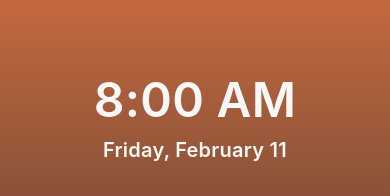
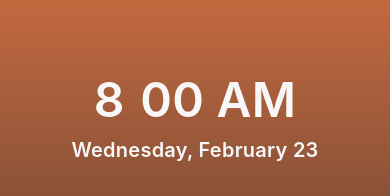
Before and after one commit to ETS-ReactNative1/sleepmate-app, a React Native app: screen /Awake in a window 390 px wide. Shown: the part 201-397 px from the top of the page. Built offline with nearby package versions, Linux system fonts and the light colour scheme.

Commit message:
Added animations and removed hardcoded dates from screens.

```diff
--- a/screens/Asleep.js
+++ b/screens/Asleep.js
@@ -3,25 +3,21 @@ import { View, Text } from 'react-native'
 import { styles } from '../components/Styles'
 import SolidButton from '../components/SolidButton'
 import { LinearGradient } from 'expo-linear-gradient'
+import { getNextDay } from '../utils/date-utils'
 
 const Asleep = ({ navigation }) => {
-  /**
-  const [date, setDate] = useState(new Date());
+  const [blinking, setBlinking] = useState(0);
+  const date = new Date();
 
-  var dateInfo = getDateVars(date); // returns [seconds, minutes, hours, time_of_day, day, num, month, divide];
-  var color = getTimeOfDayColor(getTimeOfDay(date));
+  var nextDate = getNextDay(date); // returns [day, num, month];
+
   useEffect(() => {
     const interval = setInterval(() => {
-      setDate(new Date());
-      dateInfo = getDateVars(date);
-      color = getTimeOfDayColor(getTimeOfDay(date));
-    }, 1000
-    );
-    return () => {
-      clearInterval(interval);
-    };
-  }, [])
-  */
+      setBlinking((blinking) => (blinking + 1) % 2);
+    }, 1000);
+    return () => clearInterval(interval);
+  }, []);
+
   setTimeout(() => {
     navigation.navigate('Awake')
   }, 5000)
@@ -31,8 +27,10 @@ const Asleep = ({ navigation }) => {
       style={styles.container}
     >
       <View style={{ flex: 1, justifyContent: 'center', alignItems: 'center' }}>
-        <Text style={styles.time}>7:59 AM</Text>
-        <Text style={styles.date}>Friday, February 11</Text>
+        <View style={{ flexDirection: 'row' }}>
+          <Text style={styles.time}>7</Text><Text style={[styles.time, {opacity: blinking}]}>:</Text><Text style={styles.time}>59 AM</Text>
+        </View>
+        <Text style={styles.date}>{nextDate[0]}, {nextDate[2]} {nextDate[1]}</Text>
         <SolidButton
           style={styles.button}
           title='Wake Up'
--- a/screens/Awake.js
+++ b/screens/Awake.js
@@ -1,18 +1,33 @@
-import React from 'react'
+import { React, useEffect, useState } from 'react'
 import { View, Text } from 'react-native'
 import { styles } from '../components/Styles'
 import SolidButton from '../components/SolidButton'
 import { LinearGradient } from 'expo-linear-gradient'
+import { getNextDay } from '../utils/date-utils'
 
 const Awake = ({ navigation }) => {
+  const [blinking, setBlinking] = useState(1);
+  const date = new Date();
+
+  var nextDate = getNextDay(date); // returns [day, num, month];
+
+  useEffect(() => {
+    const interval = setInterval(() => {
+      setBlinking((blinking) => (blinking + 1) % 2);
+    }, 1000);
+    return () => clearInterval(interval);
+  }, []);
+
   return (
     <LinearGradient
       colors={['rgba(253, 128, 70, 1)', 'rgba(41, 43, 44, 1)']}
       style={styles.container}
     >
       <View style={{ flex: 1, justifyContent: 'center', alignItems: 'center' }}>
-        <Text style={styles.time}>8:00 AM</Text>
-        <Text style={styles.date}>Friday, February 11</Text>
+        <View style={{ flexDirection: 'row' }}>
+          <Text style={styles.time}>8</Text><Text style={[styles.time, {opacity: blinking}]}>:</Text><Text style={styles.time}>00 AM</Text>
+        </View>
+        <Text style={styles.date}>{nextDate[0]}, {nextDate[2]} {nextDate[1]}</Text>
         <SolidButton
           style={styles.button}
           title='Wake Up'
--- a/utils/date-utils.js
+++ b/utils/date-utils.js
@@ -17,6 +17,16 @@ function getDateVars(date) {
   return [seconds, minutes, hours, time_of_day, day, num, month, divide];
 }
 
+function getNextDay(date) {
+  const week = new Array('Sunday', 'Monday', 'Tuesday', 'Wednesday', 'Thursday', 'Friday', 'Saturday');
+  const months = new Array('January', 'February', 'March', 'April', 'May', 'June', 'July', 'August', 'September', 'October', 'November', 'December');
+  var day = week[(date.getDay() + 1) % 7];
+  var dateCopy = date;
+  dateCopy.setDate(date.getDate() + 1)
+  var num = dateCopy.getDate();
+  var month = months[date.getMonth()];
+  return [day, num, month];
+}
 function getTimeOfDay(date) {
   var hour = date.getHours();
   if (hour > 6 && hour < 12) {
@@ -28,4 +38,4 @@ function getTimeOfDay(date) {
   }
 }
 
-export { getDateVars, getTimeOfDay };
+export { getDateVars, getTimeOfDay, getNextDay };
```
